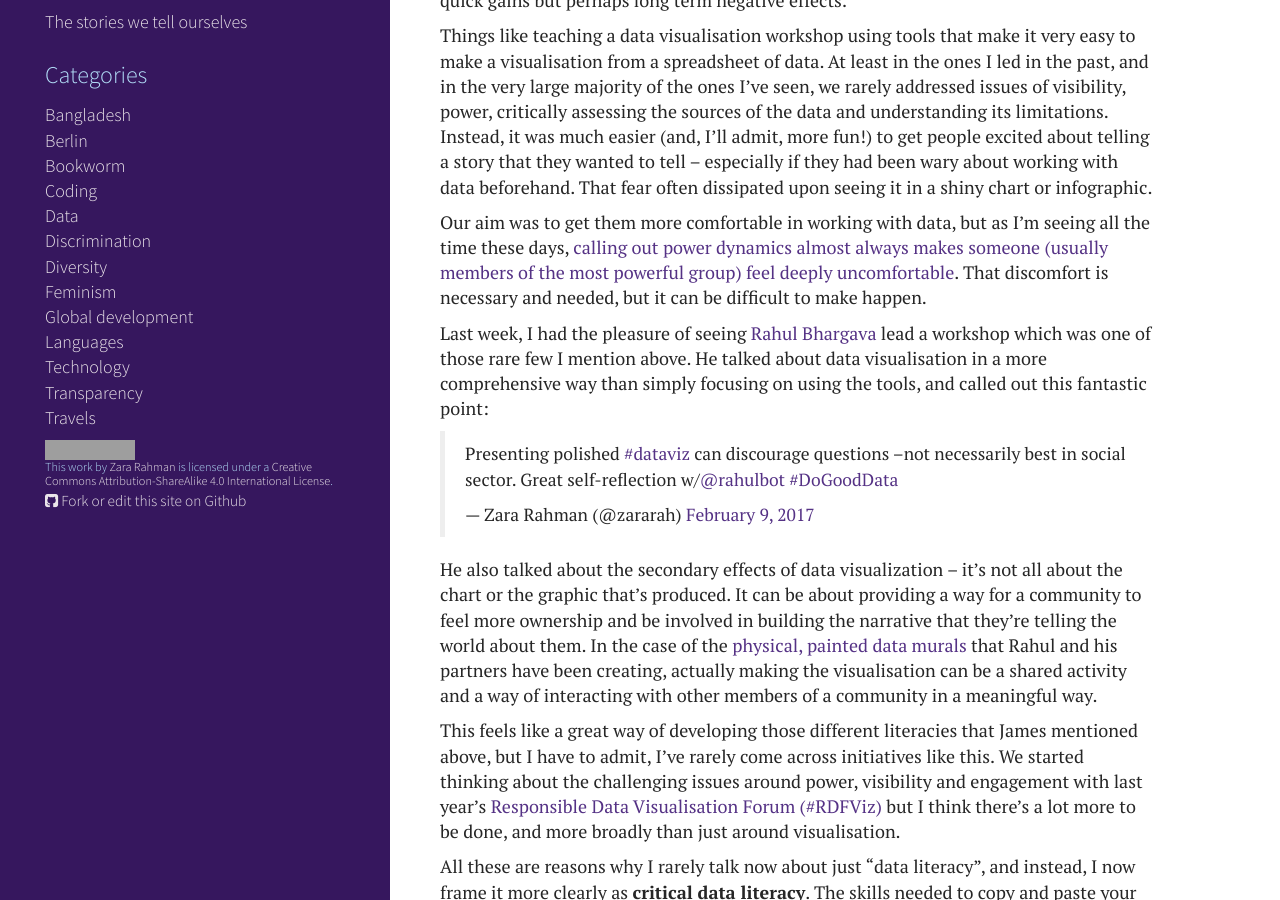
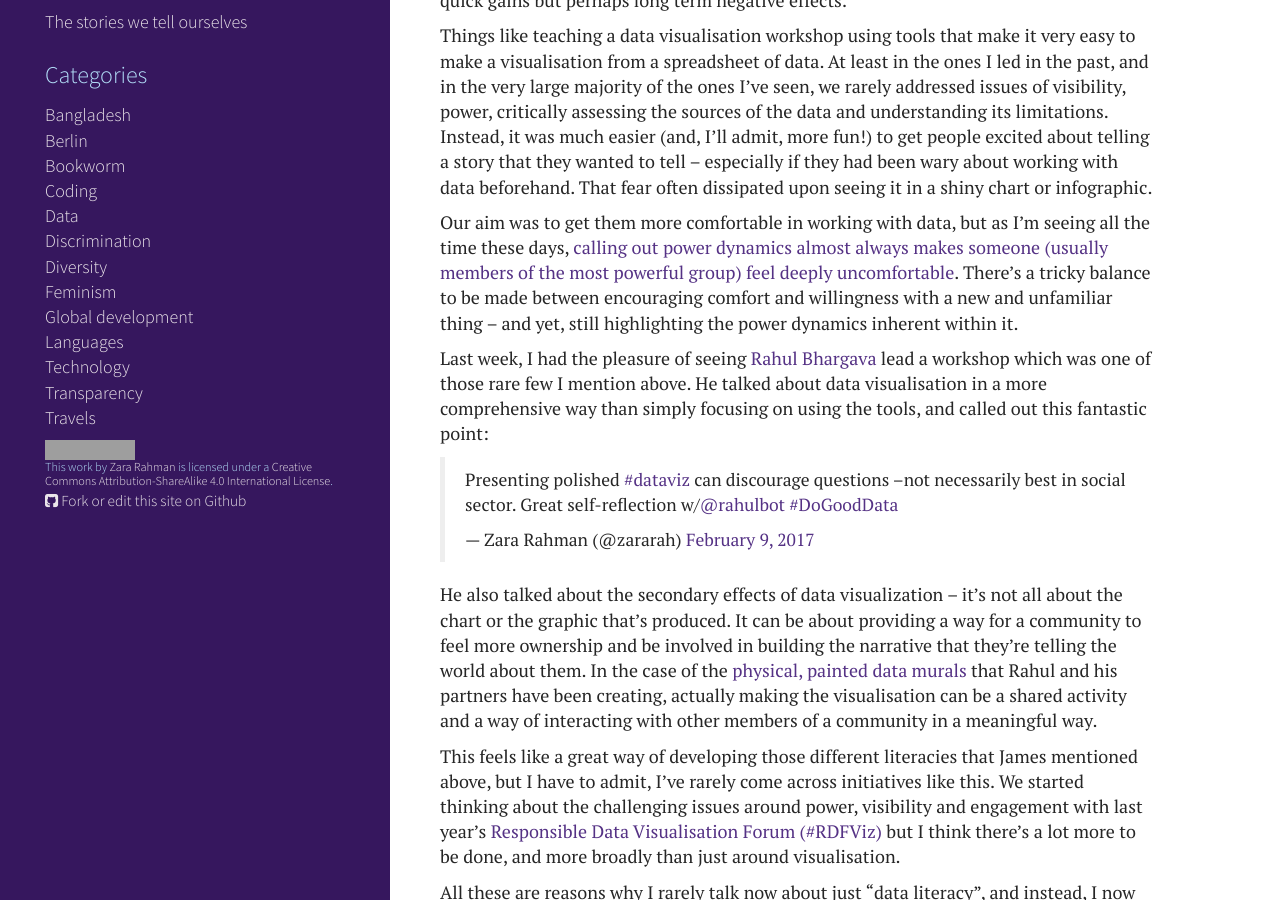
Before and after one commit to zararah/zararah.net, a Jekyll site: the page built from _posts/2017/2017-02-12-critical-data-literacy.md, in a window 1280 px wide and 900 px high, scrolled down 681 px. Built offline with Jekyll 4.4.1, drawn with Linux system fonts in a browser that asks for light colours; comment, search, counter and statistics services are not loaded; grey boxes are pictures that could not be loaded.

Commit message:
Amend data literacy post

```diff
--- a/_posts/2017/2017-02-12-critical-data-literacy.md
+++ b/_posts/2017/2017-02-12-critical-data-literacy.md
@@ -20,7 +20,7 @@
 
 Things like teaching a data visualisation workshop using tools that make it very easy to make a visualisation from a spreadsheet of data. At least in the ones I led in the past, and in the very large majority of the ones I've seen, we rarely addressed issues of visibility, power, critically assessing the sources of the data and understanding its limitations. Instead, it was much easier (and, I'll admit, more fun!) to get people excited about telling a story that they wanted to tell – especially if they had been wary about working with data beforehand. That fear often dissipated upon seeing it in a shiny chart or infographic.
 
-Our aim was to get them more comfortable in working with data, but as I'm seeing all the time these days, [calling out power dynamics almost always makes someone (usually members of the most powerful group) feel deeply uncomfortable](http://www.newleftproject.org/index.php/site/article_comments/how_to_tell_a_white_person_they_are_being_racist). That discomfort is necessary and needed, but it can be difficult to make happen.
+Our aim was to get them more comfortable in working with data, but as I'm seeing all the time these days, [calling out power dynamics almost always makes someone (usually members of the most powerful group) feel deeply uncomfortable](http://www.newleftproject.org/index.php/site/article_comments/how_to_tell_a_white_person_they_are_being_racist). There's a tricky balance to be made between encouraging comfort and willingness with a new and unfamiliar thing – and yet, still highlighting the power dynamics inherent within it.
 
 Last week, I had the pleasure of seeing [Rahul Bhargava](https://twitter.com/rahulbot) lead a workshop which was one of those rare few I mention above. He talked about data visualisation in a more comprehensive way than simply focusing on using the tools, and called out this fantastic point:
 
```
